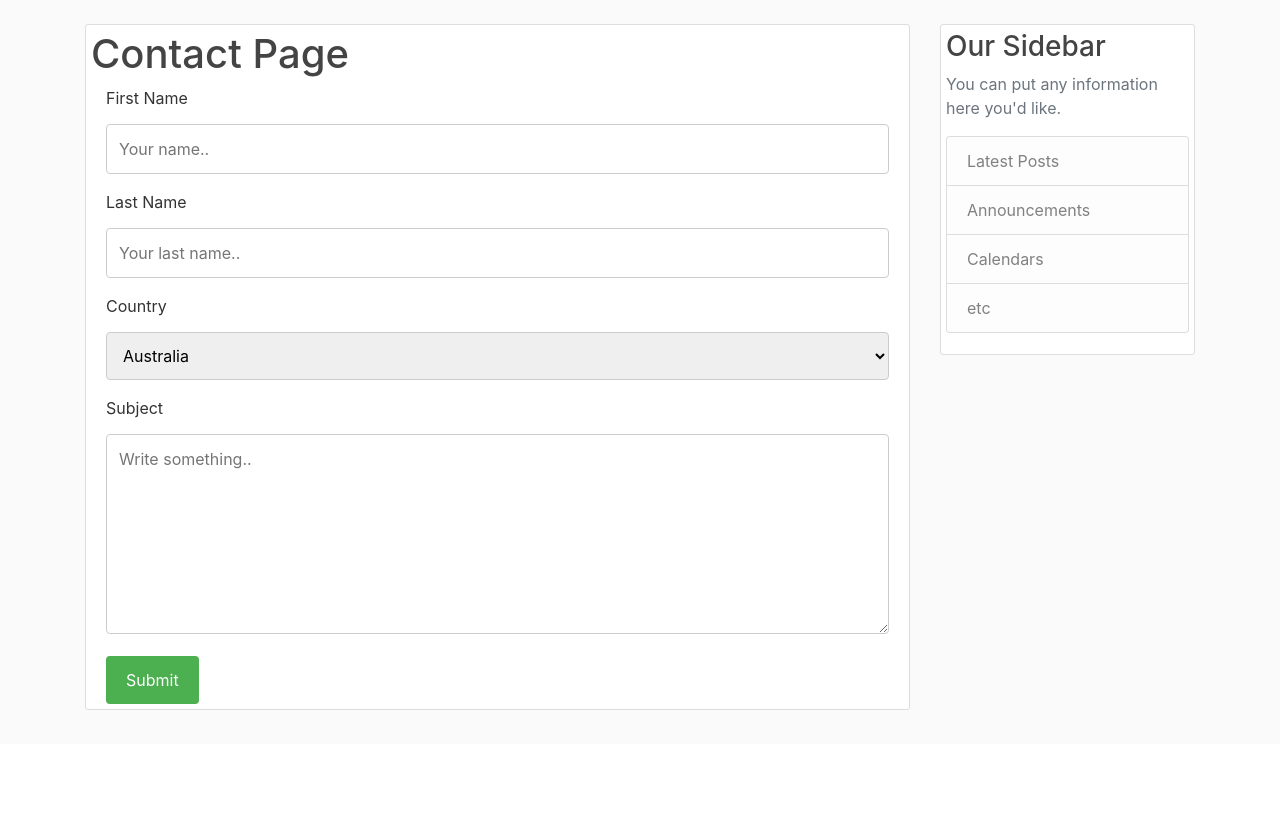
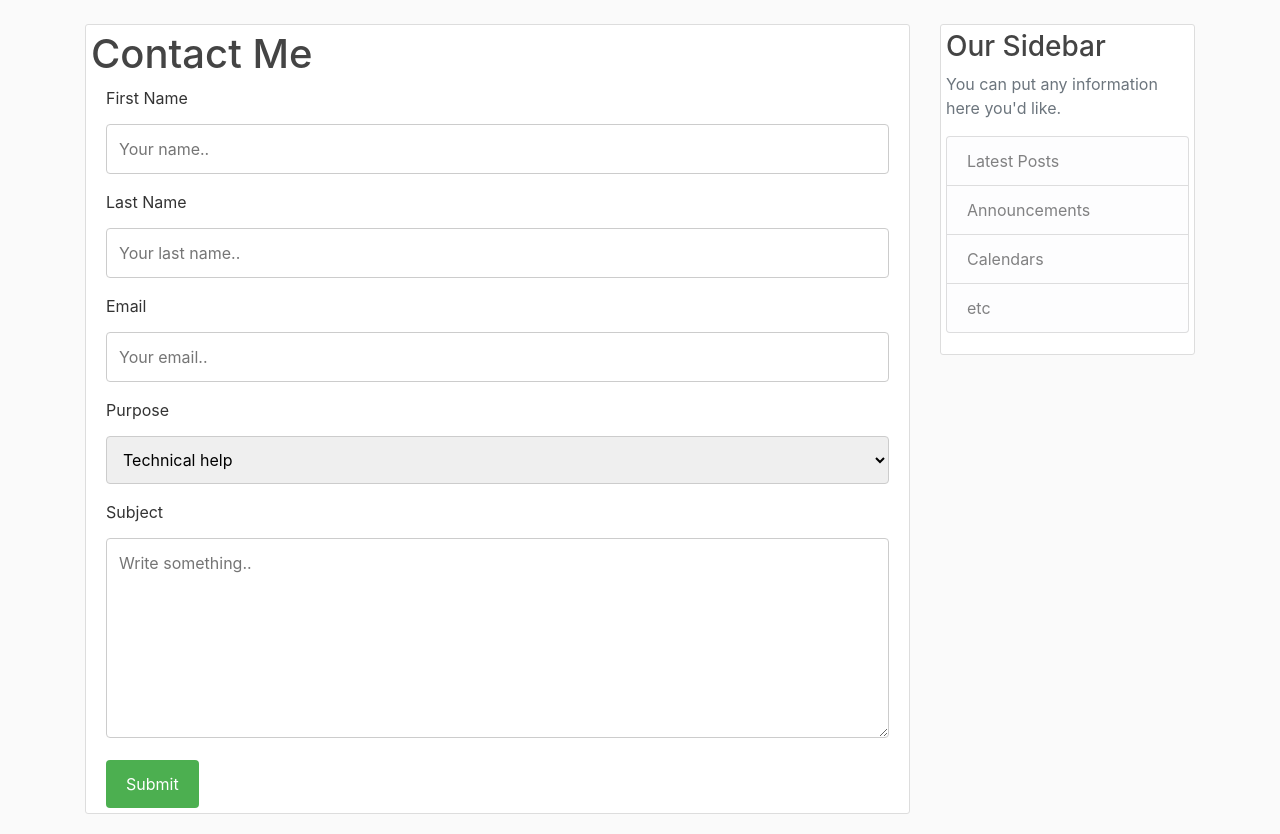
Before and after one commit to dostonhamrakulov/django-calendar-contribution-app, a Django app: page /contact/ in a window 1280 px wide. Shown: the part 56-890 px from the top of the page. Before the commit the page ends 766 px from the top, so only its background shows below. Run offline with Django 3.2, Linux system fonts and the light colour scheme; some libraries are stand-ins or nearby versions.

Commit message:
contact form

```diff
--- a/calendar_blog/templates/calendar_blog/contact.html
+++ b/calendar_blog/templates/calendar_blog/contact.html
@@ -1,6 +1,6 @@
 {% extends "calendar_blog/base.html" %}
 {% block content %}
-    <h1>Contact Page</h1>
+    <h1>Contact Me</h1>
     <div class="container">
   <form action="/action_page.php">
     <label for="fname">First Name</label>
@@ -9,11 +9,15 @@
     <label for="lname">Last Name</label>
     <input type="text" id="lname" name="lastname" placeholder="Your last name..">
 
-    <label for="country">Country</label>
-    <select id="country" name="country">
-      <option value="australia">Australia</option>
-      <option value="canada">Canada</option>
-      <option value="usa">USA</option>
+    <label for="email">Email</label>
+    <input type="text" id="email" name="email" placeholder="Your email..">
+
+
+    <label for="purpose">Purpose</label>
+    <select id="purpose" name="purpose">
+      <option value="purpose_1">Technical help</option>
+      <option value="purpose_3">Hiring</option>
+      <option value="purpose_4">Other</option>
     </select>
 
     <label for="subject">Subject</label>
```
